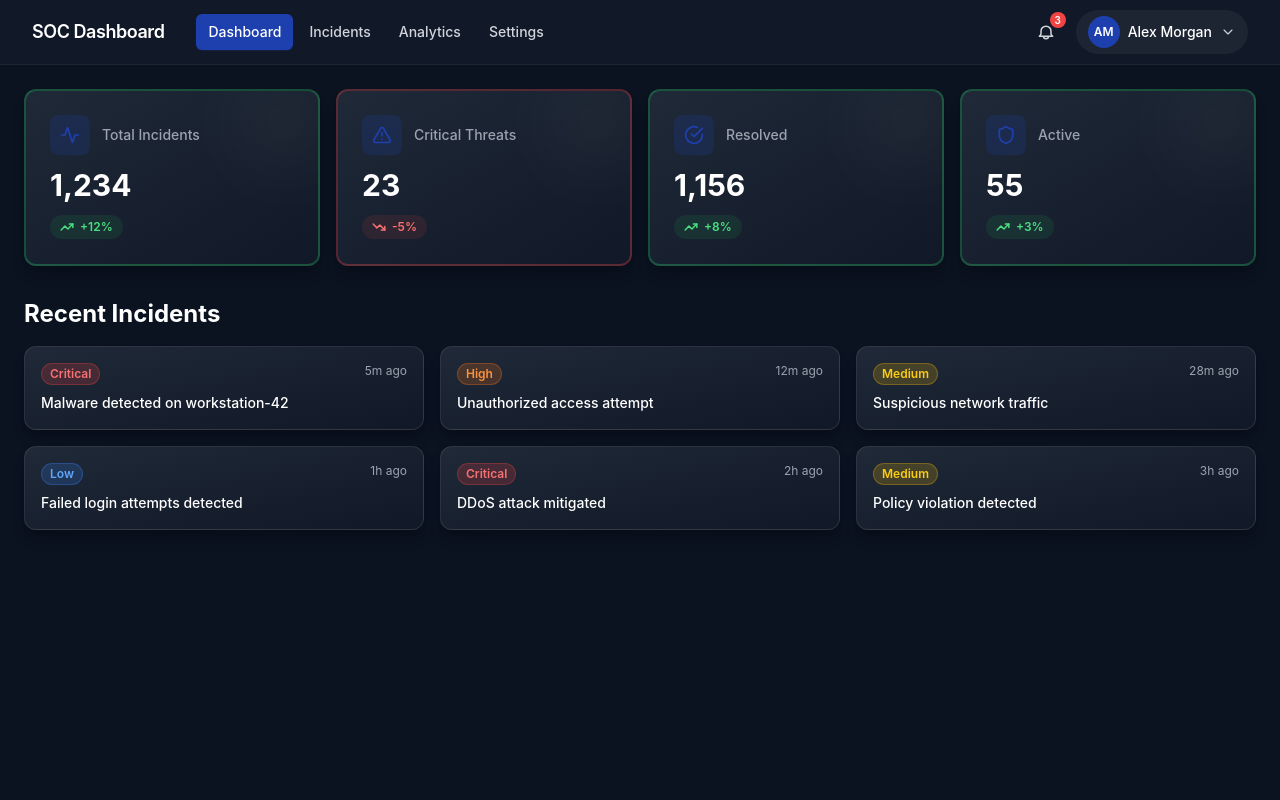
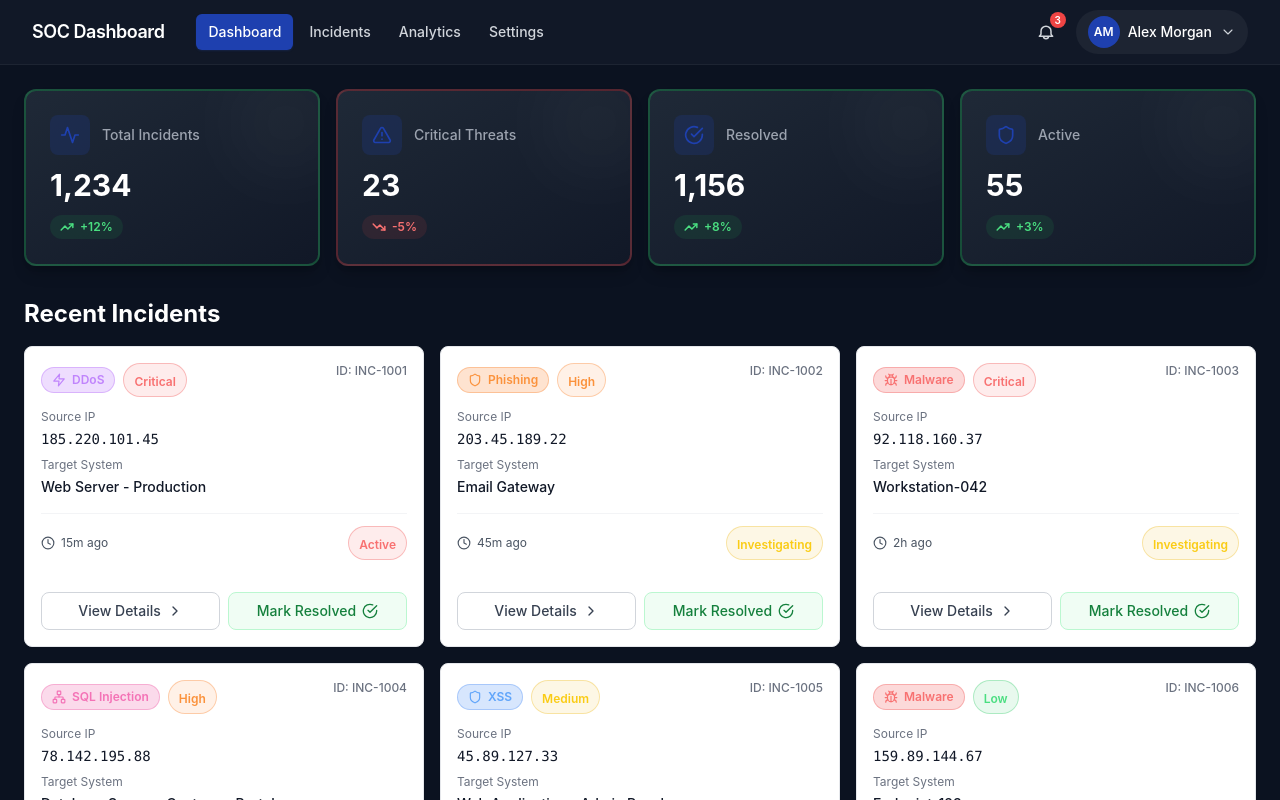
Before and after one commit to SejalKesarwani/soc-simulation, a React (Vite) app: page /dashboard in a window 1280 px wide. Shown: the top 800 px of the page. Built offline with nearby package versions, Linux system fonts and the light colour scheme.

Commit message:
Displaying incident cards with mock data

```diff
--- a/src/pages/Dashboard.jsx
+++ b/src/pages/Dashboard.jsx
@@ -1,5 +1,7 @@
 import StatsCard from '../components/StatsCard.jsx';
+import IncidentCard from '../components/IncidentCard.jsx';
 import { AlertTriangle, Shield, CheckCircle, Activity } from 'lucide-react';
+import { mockIncidents } from '../utils/mockIncidents.js';
 
 const statsData = [
   {
@@ -32,15 +34,6 @@ const statsData = [
   },
 ];
 
-const recentIncidents = [
-  { id: 1, title: 'Malware detected on workstation-42', severity: 'Critical', time: '5m ago' },
-  { id: 2, title: 'Unauthorized access attempt', severity: 'High', time: '12m ago' },
-  { id: 3, title: 'Suspicious network traffic', severity: 'Medium', time: '28m ago' },
-  { id: 4, title: 'Failed login attempts detected', severity: 'Low', time: '1h ago' },
-  { id: 5, title: 'DDoS attack mitigated', severity: 'Critical', time: '2h ago' },
-  { id: 6, title: 'Policy violation detected', severity: 'Medium', time: '3h ago' },
-];
-
 function Dashboard() {
   return (
     <div className="space-y-8">
@@ -52,30 +45,29 @@ function Dashboard() {
 
       <section>
         <h2 className="text-2xl font-bold text-white mb-4">Recent Incidents</h2>
-        <div className="grid grid-cols-1 md:grid-cols-2 lg:grid-cols-3 gap-4">
-          {recentIncidents.map((incident) => (
-            <div
-              key={incident.id}
-              className="rounded-xl border border-white/10 bg-gradient-to-br from-gray-800 to-gray-900 p-4 shadow-lg shadow-black/20 hover:border-white/20 transition-colors"
-            >
-              <div className="flex items-start justify-between mb-2">
-                <span
-                  className={[
-                    'rounded-full px-2 py-0.5 text-xs font-semibold',
-                    incident.severity === 'Critical' && 'bg-red-500/20 text-red-400 border border-red-500/30',
-                    incident.severity === 'High' && 'bg-orange-500/20 text-orange-400 border border-orange-500/30',
-                    incident.severity === 'Medium' && 'bg-yellow-500/20 text-yellow-400 border border-yellow-500/30',
-                    incident.severity === 'Low' && 'bg-blue-500/20 text-blue-400 border border-blue-500/30',
-                  ].join(' ')}
-                >
-                  {incident.severity}
-                </span>
-                <span className="text-xs text-gray-400">{incident.time}</span>
-              </div>
-              <h3 className="text-sm font-medium text-white">{incident.title}</h3>
-            </div>
-          ))}
-        </div>
+        {mockIncidents.length === 0 ? (
+          <div className="rounded-xl border border-white/10 bg-white/5 p-4 text-gray-300">
+            No incidents found.
+          </div>
+        ) : (
+          <div className="grid grid-cols-1 md:grid-cols-2 lg:grid-cols-3 gap-4">
+            {mockIncidents.map((incident) => (
+              <IncidentCard
+                key={incident.id}
+                id={incident.id}
+                attackType={incident.attackType}
+                severity={incident.severity}
+                sourceIP={incident.sourceIP}
+                target={incident.target}
+                timestamp={incident.timestamp}
+                status={incident.status}
+                description={incident.description}
+                onViewDetails={() => console.log('View details for', incident.id)}
+                onMarkResolved={() => console.log('Mark resolved', incident.id)}
+              />
+            ))}
+          </div>
+        )}
       </section>
     </div>
   );
```
